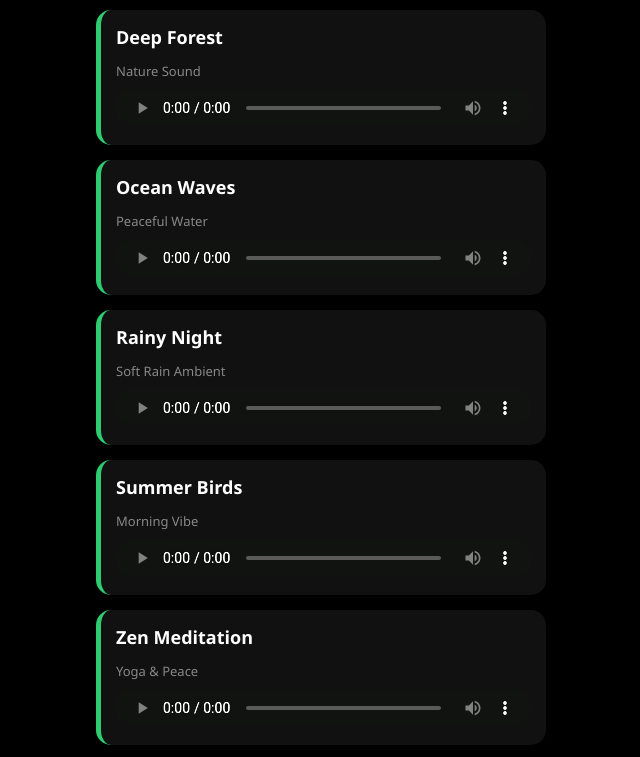
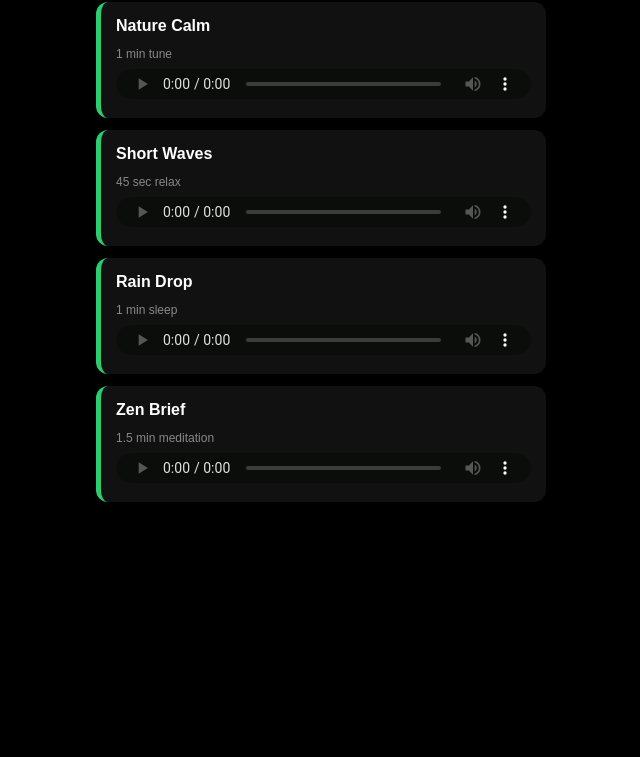
Before and after one commit to 23121998sd/My-first-project-, a plain HTML site: page index.html in a window 1280 px wide. Shown: the part 95-852 px from the top of the page, without its empty margins (319-959 px from the left). After the commit the page ends 800 px from the top, so only its background shows below. Drawn offline with Linux system fonts and the light colour scheme.

Commit message:
Update index.html

```diff
--- a/index.html
+++ b/index.html
@@ -5,16 +5,16 @@
     <meta name="viewport" content="width=device-width, initial-scale=1.0">
     <title>VIBE PLAYLIST PRO</title>
     <style>
-        body { background-color: #000; color: #2ecc71; font-family: 'Segoe UI', Arial, sans-serif; text-align: center; padding: 20px; }
+        body { background-color: #000; color: #2ecc71; font-family: sans-serif; text-align: center; padding: 20px; }
         .container { max-width: 450px; margin: auto; }
-        h1 { font-size: 28px; margin-bottom: 20px; text-shadow: 2px 2px #004d00; }
+        h1 { font-size: 24px; margin-bottom: 25px; text-transform: uppercase; letter-spacing: 1px; }
         .card {
-            background: #111; border-radius: 15px; padding: 15px; margin-bottom: 15px;
-            border-left: 5px solid #2ecc71; text-align: left; box-shadow: 0 4px 8px rgba(0,0,0,0.5);
+            background: #111; border-radius: 12px; padding: 15px; margin-bottom: 12px;
+            border-left: 5px solid #2ecc71; text-align: left;
         }
-        .title { color: white; font-weight: bold; font-size: 18px; margin: 0; }
-        .sub { color: #888; font-size: 13px; margin-bottom: 10px; }
-        audio { width: 100%; height: 35px; filter: invert(100%) hue-rotate(90deg) brightness(1.5); }
+        .title { color: white; font-weight: bold; font-size: 16px; margin: 0; }
+        .sub { color: #888; font-size: 12px; margin-bottom: 8px; }
+        audio { width: 100%; height: 30px; filter: invert(100%) hue-rotate(90deg); }
     </style>
 </head>
 <body>
@@ -23,33 +23,23 @@
         <h1>VIBE PLAYLIST PRO 🎧</h1>
 
         <div class="card">
-            <p class="title">Deep Forest</p><p class="sub">Nature Sound</p>
-            <audio controls src="https://www.soundhelix.com/examples/mp3/SoundHelix-Song-1.mp3"></audio>
+            <p class="title">Nature Calm</p><p class="sub">1 min tune</p>
+            <audio controls src="https://assets.mixkit.co/music/preview/mixkit-forest-birds-ambience-1210.mp3"></audio>
         </div>
 
         <div class="card">
-            <p class="title">Ocean Waves</p><p class="sub">Peaceful Water</p>
-            <audio controls src="https://www.soundhelix.com/examples/mp3/SoundHelix-Song-2.mp3"></audio>
+            <p class="title">Short Waves</p><p class="sub">45 sec relax</p>
+            <audio controls src="https://assets.mixkit.co/music/preview/mixkit-sea-waves-loop-1196.mp3"></audio>
         </div>
 
         <div class="card">
-            <p class="title">Rainy Night</p><p class="sub">Soft Rain Ambient</p>
-            <audio controls src="https://www.soundhelix.com/examples/mp3/SoundHelix-Song-3.mp3"></audio>
+            <p class="title">Rain Drop</p><p class="sub">1 min sleep</p>
+            <audio controls src="https://assets.mixkit.co/music/preview/mixkit-light-rain-loop-1200.mp3"></audio>
         </div>
 
         <div class="card">
-            <p class="title">Summer Birds</p><p class="sub">Morning Vibe</p>
-            <audio controls src="https://www.soundhelix.com/examples/mp3/SoundHelix-Song-4.mp3"></audio>
-        </div>
-
-        <div class="card">
-            <p class="title">Zen Meditation</p><p class="sub">Yoga & Peace</p>
-            <audio controls src="https://www.soundhelix.com/examples/mp3/SoundHelix-Song-8.mp3"></audio>
-        </div>
-
-        <div class="card">
-            <p class="title">Night Chill</p><p class="sub">Lofi Instrumental</p>
-            <audio controls src="https://www.soundhelix.com/examples/mp3/SoundHelix-Song-10.mp3"></audio>
+            <p class="title">Zen Brief</p><p class="sub">1.5 min meditation</p>
+            <audio controls src="https://www.soundhelix.com/examples/mp3/SoundHelix-Song-15.mp3"></audio>
         </div>
     </div>
 
```
